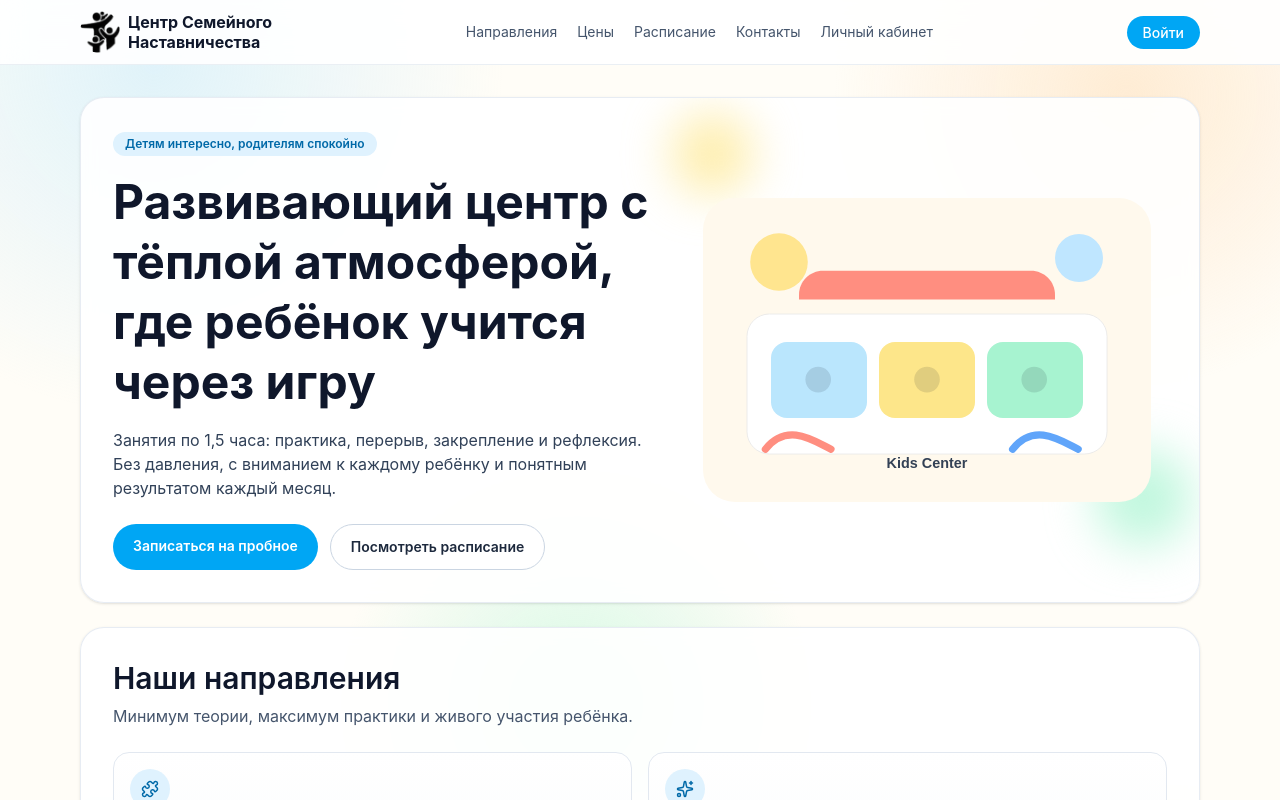
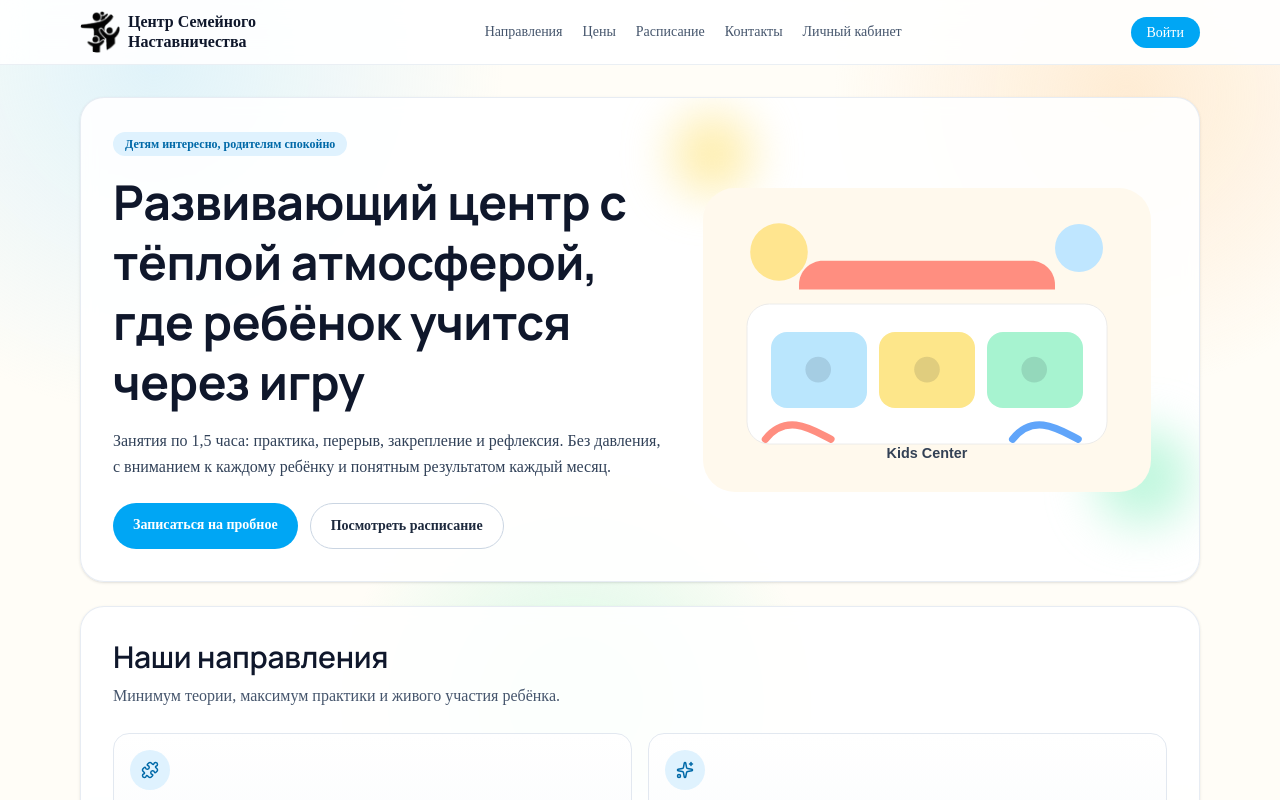
Before and after one commit to thegreatprogrammer69/cns-website, a Next.js app: page / in a window 1280 px wide. Shown: the top 800 px of the page. Built offline with nearby package versions, Linux system fonts and the light colour scheme.

Commit message:
Update global typography with Manrope and Inter

```diff
--- a/app/globals.css
+++ b/app/globals.css
@@ -7,9 +7,10 @@
 @theme inline {
   --color-background: var(--background);
   --color-foreground: var(--foreground);
-  --font-sans: var(--font-sans);
+  --font-sans: var(--font-inter);
   --font-mono: var(--font-geist-mono);
-  --font-heading: var(--font-sans);
+  --font-heading: var(--font-manrope);
+  --font-accent: var(--font-nunito);
   --color-border: var(--border);
   --color-ring: var(--ring);
   --radius-sm: calc(var(--radius) * 0.6);
@@ -37,11 +38,29 @@
 
   body {
     @apply text-foreground;
+    line-height: 1.6;
     background:
       radial-gradient(circle at 12% 8%, rgba(186, 230, 253, 0.45), transparent 26%),
       radial-gradient(circle at 88% 12%, rgba(254, 215, 170, 0.45), transparent 22%),
       radial-gradient(circle at 45% 88%, rgba(167, 243, 208, 0.45), transparent 24%),
       var(--background);
+  }
+
+  h1,
+  h2,
+  h3,
+  h4,
+  h5,
+  h6,
+  button,
+  [role="button"] {
+    font-family: var(--font-manrope), ui-sans-serif, system-ui, -apple-system, Segoe UI, Roboto, sans-serif;
+    letter-spacing: -0.01em;
+    line-height: 1.25;
+  }
+
+  small {
+    line-height: 1.5;
   }
 }
 
@@ -53,4 +72,8 @@
   .kids-gradient-text {
     @apply bg-gradient-to-r from-sky-500 via-cyan-500 to-emerald-500 bg-clip-text text-transparent;
   }
+
+  .font-accent {
+    font-family: var(--font-nunito), ui-sans-serif, system-ui, -apple-system, Segoe UI, Roboto, sans-serif;
+  }
 }
--- a/app/layout.tsx
+++ b/app/layout.tsx
@@ -1,8 +1,27 @@
 import type { Metadata } from "next";
+import { Inter, Manrope, Nunito } from "next/font/google";
 
 import { Header } from "@/components/layout/header";
 import { Footer } from "@/components/layout/footer";
 import "./globals.css";
+
+const inter = Inter({
+  subsets: ["latin", "cyrillic"],
+  variable: "--font-inter",
+  weight: ["400", "500"],
+});
+
+const manrope = Manrope({
+  subsets: ["latin", "cyrillic"],
+  variable: "--font-manrope",
+  weight: ["600", "700", "800"],
+});
+
+const nunito = Nunito({
+  subsets: ["latin", "cyrillic"],
+  variable: "--font-nunito",
+  weight: ["400", "500", "600", "700"],
+});
 
 export const metadata: Metadata = {
   title: {
@@ -18,13 +37,7 @@ export default function RootLayout({
 }: Readonly<{ children: React.ReactNode }>) {
   return (
     <html lang="ru" className="h-full antialiased">
-      <body
-        className="min-h-full bg-[#fffdf7] text-slate-900"
-        style={{
-          fontFamily:
-            "Inter, Nunito, ui-sans-serif, system-ui, -apple-system, Segoe UI, Roboto, sans-serif",
-        }}
-      >
+      <body className={`${inter.variable} ${manrope.variable} ${nunito.variable} min-h-full bg-[#fffdf7] text-slate-900`}>
         <Header />
         <main>{children}</main>
         <Footer />
```
